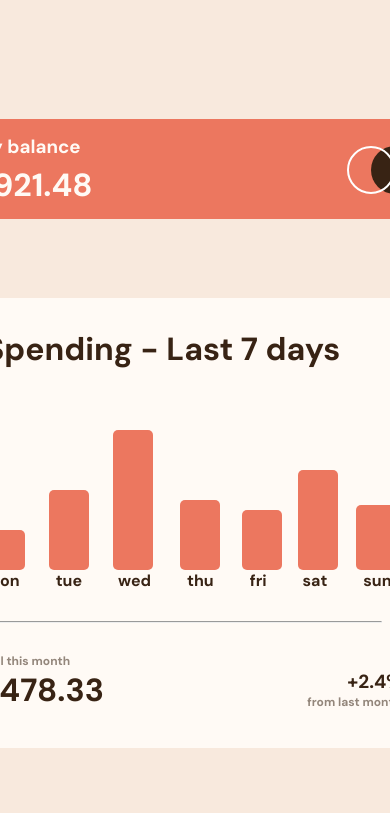
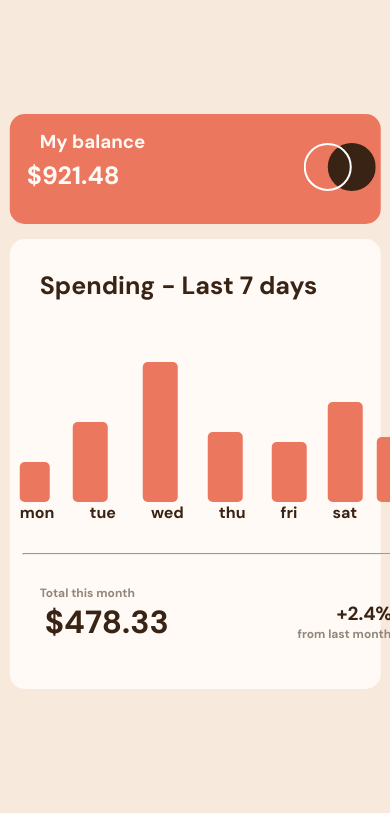
Before and after one commit to anislakardi/Expenses-chart-component, a plain HTML site: page index.html in a window 390 px wide. Drawn offline with Linux system fonts and the light colour scheme.

Commit message:
responsive for 412px

```diff
--- /dev/null
+++ b/app.js
@@ -0,0 +1,7 @@
+fetch("data.json")
+.then(reponse => reponse.json())
+.then(data => showInfo(data));
+
+function showInfo(data) {
+  console.log(data.day);
+}
--- a/data.json
+++ b/data.json
@@ -1,4 +1,7 @@
-[
+
+ {
+
+ "vvv": [
   {
     "day": "mon",
     "amount": 17.45
@@ -27,4 +30,4 @@
     "day": "sun",
     "amount": 25.48
   }
-]
+]}
--- a/index.html
+++ b/index.html
@@ -8,6 +8,7 @@
   <link rel="stylesheet" href="style.css">
   <title>Expenses chart component</title>
 </head>
+<body>
     <div class="total_mony">
         <h3 id="title1">My balance</h3>
         <h1 id="total1">$921.48</h1>
@@ -37,6 +38,6 @@
                    <h2 id="minitotal">+2.4%</h2>
                     <h4 id="p2">from last month</h4>
    </div>
-<body>
 </body>
+<script src="./app.js"></script>
 </html>
--- a/style.css
+++ b/style.css
@@ -228,3 +228,103 @@ padding-left: 240px;
  #b3:hover{
   background-color: var(--Cyan);
  }
+ @media screen and (max-width: 442px){
+  .total_mony{
+    width: 95%;
+    height: 110px;
+    top: 20%;
+    left: 50%;
+  }
+  #logo{
+    padding-top: 29px;
+    padding-left: 50%;
+    }
+    #total1{
+      padding-left: 20px;
+      margin-left: -220px;
+      font-size: 25px;
+    }
+    .spending_class{
+      width: 95%;
+      height: 450px;
+      top: 55%;
+      left: 50%;
+    }
+    #titel2{
+      padding-left: 30px;
+      font-size: 25px;
+     }
+     #mon{
+       grid-area: mon;
+       padding-left: 30px;
+       padding-right: 35px;
+      }
+      #total2{
+       grid-area: total2;
+       padding-left: 35px;
+       padding-right: -500px;
+      }
+      #minitotal{
+       grid-area: minitotal;
+       font-size: 19px;
+       margin-left: -150%;
+      }
+      #p2{
+       grid-area: pa;
+       color: var(--Medium-brown);
+       font-size: 12px;
+      padding-bottom: 100px;
+      margin-left: -220%;
+      padding-right: 80%;
+      }
+      #line{
+       margin-left: 13px;
+      }
+     .days{
+       margin-left: -20px;
+     }
+     #b1{
+       width: 30%;
+       margin-left: 30px;
+      }
+     #b2{
+       width: 30%;
+       padding-right: 35px;
+       margin-left: -17px;
+       margin-top: 20px;
+      }
+      #b3{
+       width: 30%;
+       height: 140px;
+       padding-right: 35px;
+       margin-left: -8px;
+       margin-top: -40px;
+      }
+      #b4{
+       width: 30%;
+       height: 70px;
+       padding-right: 35px;
+       margin-left: -11px;
+       margin-top: 30px;
+      }
+      #b5{
+       width: 30%;
+       height: 60px;
+       padding-right: 35px;
+       margin-left: -9px;
+       margin-top: 40px;
+      }
+      #b6{
+       width: 30%;
+       height: 100px;
+       padding-right: 35px;
+       margin-left: -5px;
+      }
+      #b7{
+       width: 30%;
+       height: 65px;
+       padding-right: 35px;
+       margin-left: -15px;
+       margin-top: 35px;
+      }
+ }
```
Lines whose indentation alone changed are shown as unchanged.
